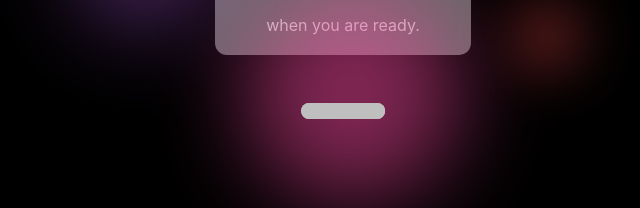
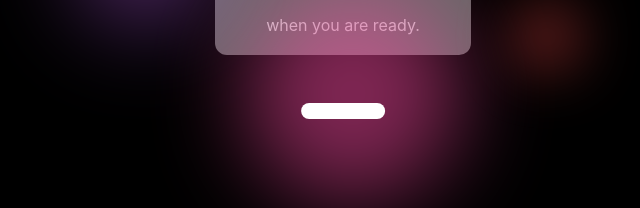
Before and after one commit to styp3r/naviportfolio, a React (Create React App) app: page / in a window 1280 px wide. Shown: the part 281-489 px from the top of the page, without its empty margins (297-937 px from the left). Built offline with nearby package versions, Linux system fonts and the light colour scheme.

Commit message:
remove unecessary code

```diff
--- a/src/components/Button.jsx
+++ b/src/components/Button.jsx
@@ -1,11 +1,7 @@
 import React from "react";
 
-export default function Button(props){
-
-  let circle = (props.askToClick == "true")? "circle": null;
+export default function Button(){
 
    return <div id = "button">
-     <div className = {circle}></div>
-     <div className = {circle+"1"}></div>
    </div>;
 }
```
